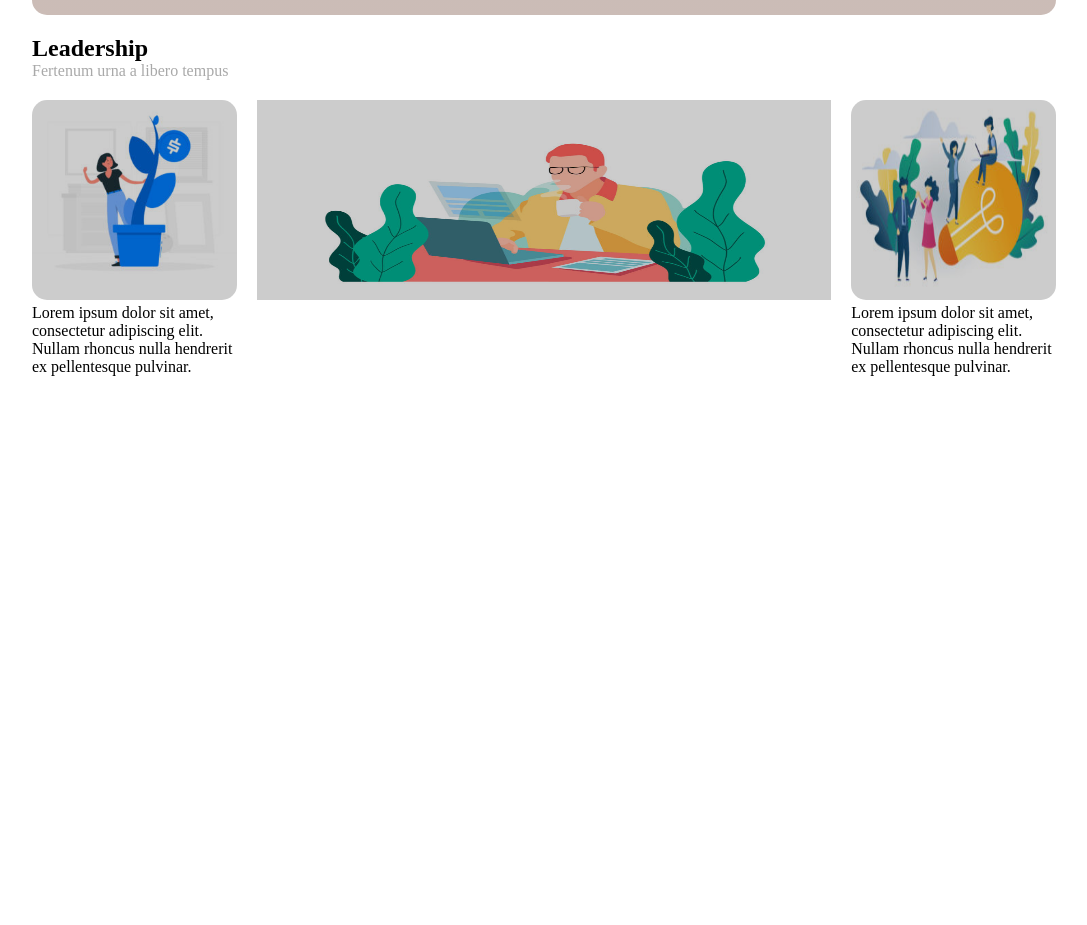
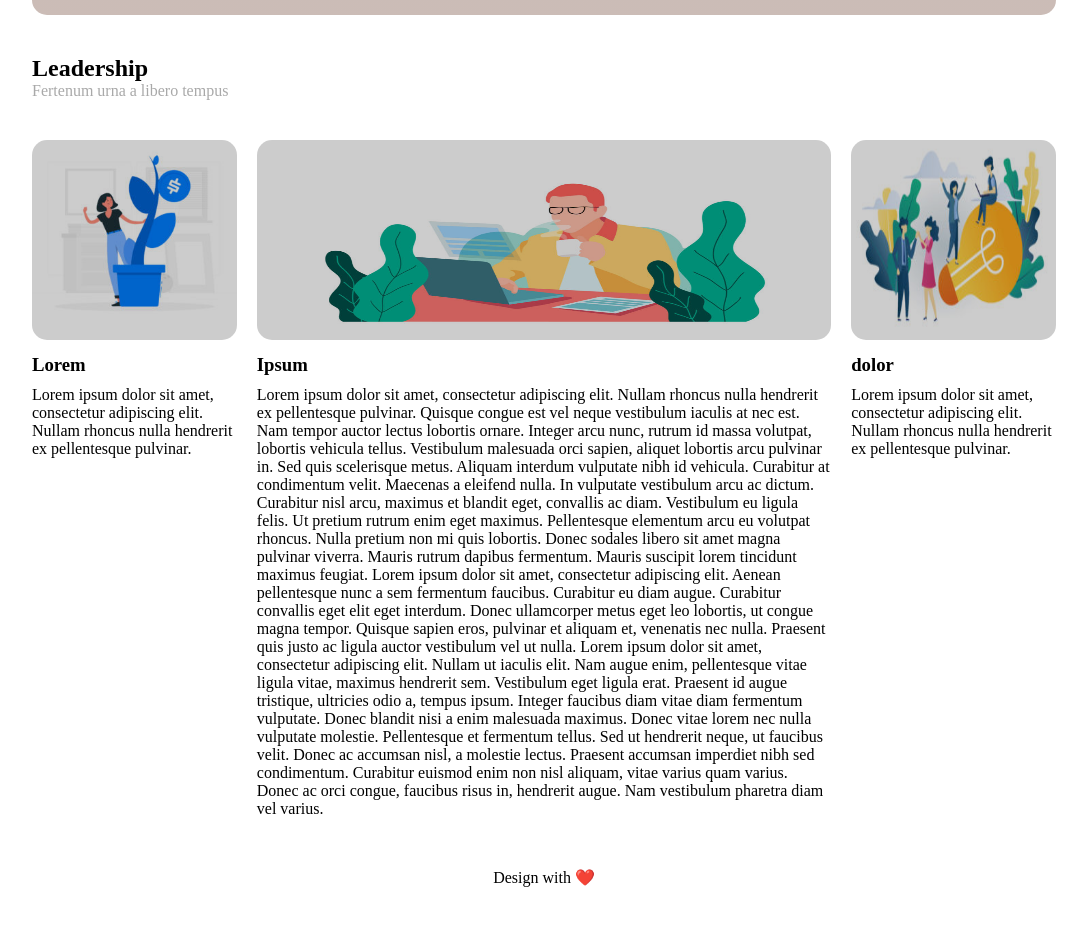
Before and after one commit to michaelb2001/htmlcss-wp, a plain HTML site: page index.html in a window 1280 px wide. Shown: the part 837-1762 px from the top of the page, without its empty margins (96-1183 px from the left). Before the commit the page ends 1213 px from the top, so only its background shows below. Drawn offline with Linux system fonts and the light colour scheme.

Commit message:
finito 1

```diff
--- a/css/style.css
+++ b/css/style.css
@@ -53,6 +53,7 @@ li a{
     height: 650px;
     position: relative;
     border-radius: 15px;
+    background-position: center;
 }
 
 .banner-text{
@@ -73,7 +74,7 @@ li a{
 /*seconda section*/
 
 .top{
-    margin: 20px 0px;
+    margin: 40px 0px;
 }
 
 .top span{
@@ -95,6 +96,7 @@ li a{
 .col-cx{
     width: 60%;
     border-radius: 15px;
+    padding:0px 20px;
 }
 
 .sx img,.dx img,.cx img{
@@ -104,6 +106,15 @@ li a{
     border-radius: 15px;
 }
 
-.cx img{
-    padding:0px 20px;
+section:last-child h3,
+section:last-child p{
+    margin:10px 0px;
 }
+
+/*Footer*/
+
+footer div{
+    margin:40px 0px;
+
+    text-align: center;
+}
--- a/index.html
+++ b/index.html
@@ -47,6 +47,7 @@
             <div class="clearfix">
                 <div class="col sx">
                     <img src="img/img-1.jpg" >
+                    <h3>Lorem</h3>
                     <p>Lorem ipsum dolor sit amet, consectetur adipiscing elit. Nullam rhoncus nulla hendrerit ex pellentesque pulvinar.
                     </p>
                 </div>
@@ -54,11 +55,17 @@
                 <div class="col col-cx">
                     <div class="cx">
                         <img src="img/banner-2.jpg" alt="">
+                        <h3>Ipsum</h3>
+                        <p>Lorem ipsum dolor sit amet, consectetur adipiscing elit. Nullam rhoncus nulla hendrerit ex pellentesque pulvinar. Quisque congue est vel neque vestibulum iaculis at nec est. Nam tempor auctor lectus lobortis ornare. Integer arcu nunc, rutrum id massa volutpat, lobortis vehicula tellus. Vestibulum malesuada orci sapien, aliquet lobortis arcu pulvinar in. Sed quis scelerisque metus. Aliquam interdum vulputate nibh id vehicula. Curabitur at condimentum velit. Maecenas a eleifend nulla. In vulputate vestibulum arcu ac dictum. Curabitur nisl arcu, maximus et blandit eget, convallis ac diam. Vestibulum eu ligula felis. Ut pretium rutrum enim eget maximus. Pellentesque elementum arcu eu volutpat rhoncus. Nulla pretium non mi quis lobortis. Donec sodales libero sit amet magna pulvinar viverra.
+
+                            Mauris rutrum dapibus fermentum. Mauris suscipit lorem tincidunt maximus feugiat. Lorem ipsum dolor sit amet, consectetur adipiscing elit. Aenean pellentesque nunc a sem fermentum faucibus. Curabitur eu diam augue. Curabitur convallis eget elit eget interdum. Donec ullamcorper metus eget leo lobortis, ut congue magna tempor. Quisque sapien eros, pulvinar et aliquam et, venenatis nec nulla. Praesent quis justo ac ligula auctor vestibulum vel ut nulla. Lorem ipsum dolor sit amet, consectetur adipiscing elit.
+                            Nullam ut iaculis elit. Nam augue enim, pellentesque vitae ligula vitae, maximus hendrerit sem. Vestibulum eget ligula erat. Praesent id augue tristique, ultricies odio a, tempus ipsum. Integer faucibus diam vitae diam fermentum vulputate. Donec blandit nisi a enim malesuada maximus. Donec vitae lorem nec nulla vulputate molestie. Pellentesque et fermentum tellus. Sed ut hendrerit neque, ut faucibus velit. Donec ac accumsan nisl, a molestie lectus. Praesent accumsan imperdiet nibh sed condimentum. Curabitur euismod enim non nisl aliquam, vitae varius quam varius. Donec ac orci congue, faucibus risus in, hendrerit augue. Nam vestibulum pharetra diam vel varius.</p>
                     </div>
                 </div>
 
                 <div class="col dx">
                     <img src="img/img-3.jpg" >
+                    <h3>dolor</h3>
                     <p>Lorem ipsum dolor sit amet, consectetur adipiscing elit. Nullam rhoncus nulla hendrerit ex pellentesque pulvinar.
                     </p>
 
@@ -70,7 +77,7 @@
     </main>
 
     <footer>
-
+        <div>Design with &#x2764;&#xFE0F;</div>
     </footer>
 </div>
 </body>
```
